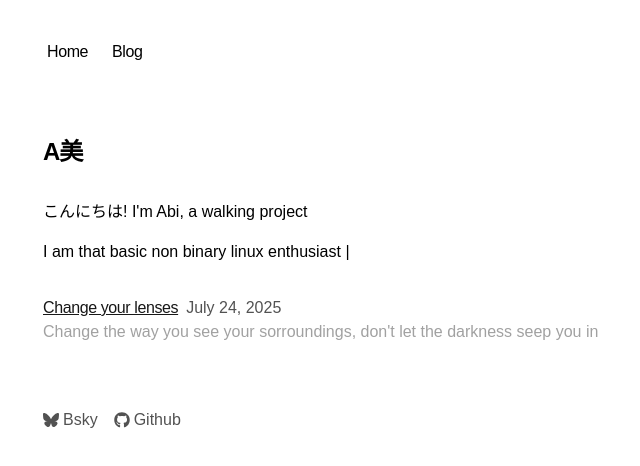
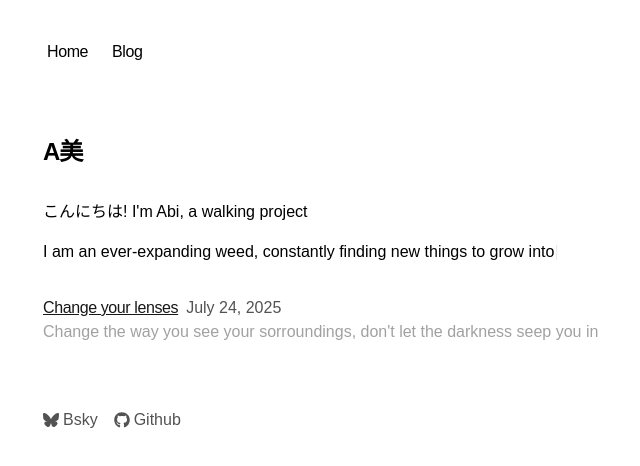
Before and after one commit to Abi-is-here/abiweb, a Next.js app: page / in a window 1280 px wide. Shown: the top 466 px of the page, without its empty margins (309-949 px from the left). Built offline with nearby package versions, Linux system fonts and the light colour scheme; a web font is replaced by a local one.

Commit message:
first commit with github workflow

```diff
--- a/app/layout.tsx
+++ b/app/layout.tsx
@@ -13,26 +13,7 @@ export const metadata: Metadata = {
     default: 'Abiweb',
     template: '%s | Abiweb',
   },
-  description: 'IDK',
-  openGraph: {
-    title: 'My Portfolio',
-    description: 'This is my portfolio.',
-    url: baseUrl,
-    siteName: 'My Portfolio',
-    locale: 'en_US',
-    type: 'website',
-  },
-  robots: {
-    index: true,
-    follow: true,
-    googleBot: {
-      index: true,
-      follow: true,
-      'max-video-preview': -1,
-      'max-image-preview': 'large',
-      'max-snippet': -1,
-    },
-  },
+  description: 'IDK'
 }
 
 const cx = (...classes) => classes.filter(Boolean).join(' ')
@@ -75,6 +56,9 @@ export default function RootLayout({
       proto.className
       )}
     >
+    <head>
+    <link rel="icon" href="/favicon.ico" sizes="any" />
+    </head>
       <body className="antialiased max-w-xl mx-4 mt-8 lg:mx-auto">
         <main className="flex-auto min-w-0 mt-6 flex flex-col px-2 md:px-0">
           <Navbar />
--- a/app/page.tsx
+++ b/app/page.tsx
@@ -16,10 +16,13 @@ export default function Page() {
       <RotatingText
         options={["I am that basic non binary linux enthusiast that spends too much time online",
                   "Pleaase point the antennas",
-                  "Welcome to my thought shithole"]}
-        typeSpeed={100}
-        backSpeed={100}
-        backDelay={400}
+                  "Welcome to my thought shithole",
+                  "Yes I watch anime",
+                  "I am an ever-expanding weed, constantly finding new things to grow into",
+                  "お腹すいた"]}
+        typeSpeed={60}
+        backSpeed={50}
+        backDelay={500}
         />
 
       <div className="my-8">
--- /dev/null
+++ b/next.config.ts
@@ -0,0 +1,8 @@
+import type { NextConfig } from 'next';
+
+const nextConfig: NextConfig = {
+  output: 'export',
+  basePath: process.env.PAGES_BASE_PATH,
+};
+
+export default nextConfig;
```
Also changed, not shown: 1 other file (tests, documents, lock files or other folders).
